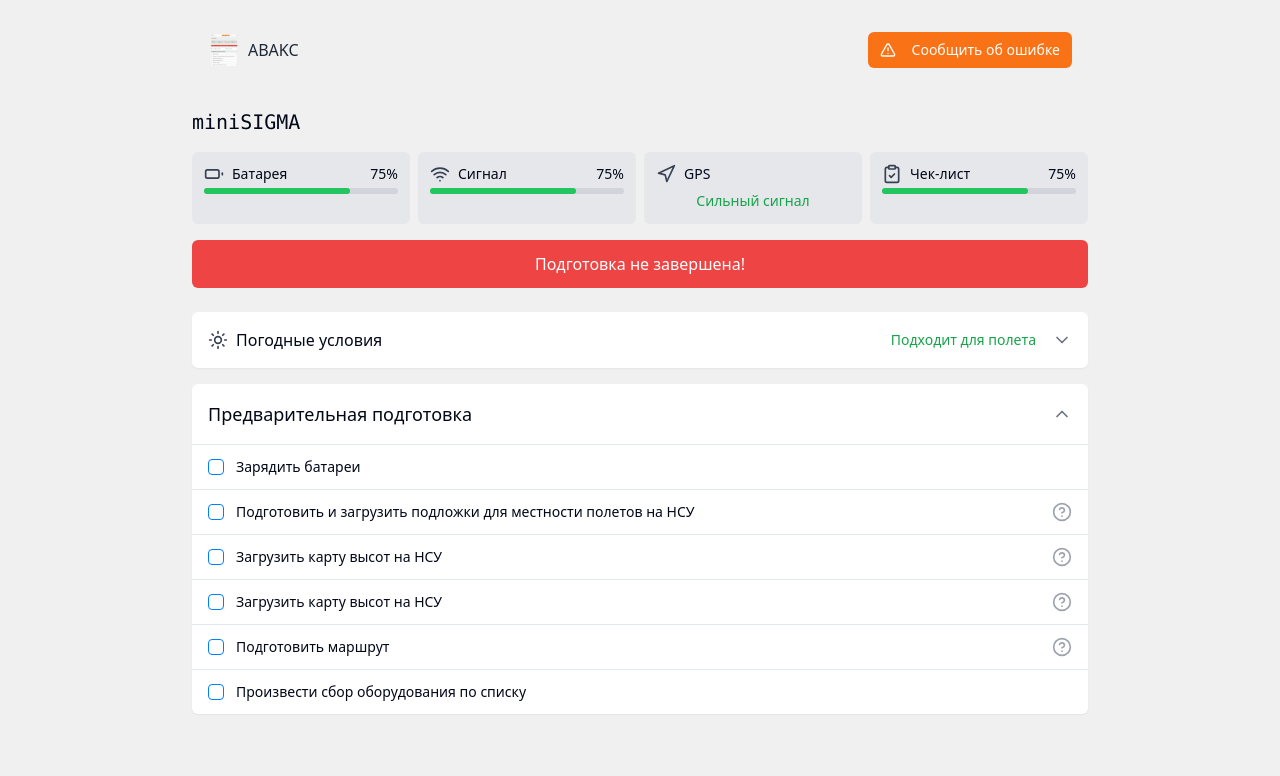
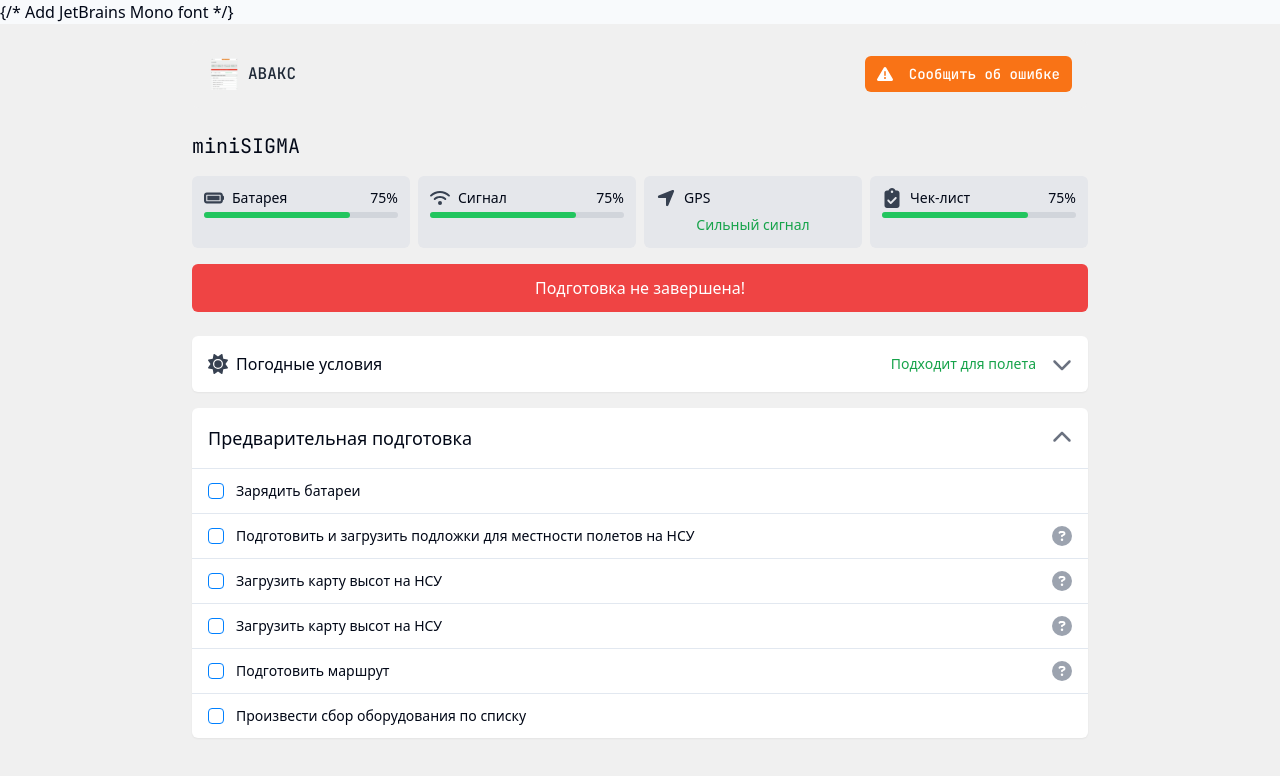
Before and after one commit to SillWo/skybound-drone-ready-check-20, a React (Vite) app: page / in a window 1280 px wide. Shown: the top 776 px of the page. Built offline with nearby package versions, Linux system fonts and the light colour scheme.

Commit message:
feat: Use JetBrains Mono font and Font Awesome icons

```diff
--- a/index.html
+++ b/index.html
@@ -1,9 +1,14 @@
+
 <!DOCTYPE html>
 <html lang="en">
   <head>
     <meta charset="UTF-8" />
     <meta name="viewport" content="width=device-width, initial-scale=1.0" />
     <title>skybound-drone-ready-check</title>
+
+    {/* Add JetBrains Mono font */}
+    <link href="https://fonts.googleapis.com/css2?family=JetBrains+Mono:wght@100;200;300;400;500;600;700;800&display=swap" rel="stylesheet">
+
     <meta name="description" content="Lovable Generated Project" />
     <meta name="author" content="Lovable" />
 
--- a/package.json
+++ b/package.json
@@ -11,6 +11,9 @@
     "preview": "vite preview"
   },
   "dependencies": {
+    "@fortawesome/fontawesome-svg-core": "^6.7.2",
+    "@fortawesome/free-solid-svg-icons": "^6.7.2",
+    "@fortawesome/react-fontawesome": "^0.2.2",
     "@hookform/resolvers": "^3.9.0",
     "@radix-ui/react-accordion": "^1.2.0",
     "@radix-ui/react-alert-dialog": "^1.1.1",
--- a/src/components/DroneHeader.tsx
+++ b/src/components/DroneHeader.tsx
@@ -1,12 +1,12 @@
 
 import React from 'react';
-import { AlertTriangle } from 'lucide-react';
-import { cn } from '@/lib/utils';
+import { FontAwesomeIcon } from '@fortawesome/react-fontawesome';
+import { faTriangleExclamation } from '@fortawesome/free-solid-svg-icons';
 import { Button } from './ui/button';
 
 export const DroneHeader = () => {
   return (
-    <header className="w-full bg-[#f0f0f0] p-4 rounded-lg mb-6 flex justify-between items-center">
+    <header className="w-full bg-[#f0f0f0] p-4 rounded-lg mb-6 flex justify-between items-center font-mono">
       <div className="flex items-center gap-2">
         <img
           src="/lovable-uploads/af714633-6a79-4a7d-bccc-b7742680af3b.png"
@@ -21,7 +21,7 @@ export const DroneHeader = () => {
         size="sm"
         className="bg-orange-500 hover:bg-orange-600 text-white"
       >
-        <AlertTriangle className="h-4 w-4 mr-2" />
+        <FontAwesomeIcon icon={faTriangleExclamation} className="h-4 w-4 mr-2" />
         Сообщить об ошибке
       </Button>
     </header>
--- a/src/components/MinimalistDroneDashboard.tsx
+++ b/src/components/MinimalistDroneDashboard.tsx
@@ -1,13 +1,19 @@
 
 import React from 'react';
-import { Battery, Wifi, Navigation, ClipboardCheck } from 'lucide-react';
+import { FontAwesomeIcon } from '@fortawesome/react-fontawesome';
+import {
+  faBatteryFull,
+  faWifi,
+  faLocationArrow,
+  faClipboardCheck
+} from '@fortawesome/free-solid-svg-icons';
 import { cn } from '@/lib/utils';
 
 interface MinimalistDroneDashboardProps {
-  batteryLevel: number; // 0-100
-  signalStrength: number; // 0-100
+  batteryLevel: number;
+  signalStrength: number;
   gpsStatus: 'strong' | 'weak' | 'no-signal';
-  checklistProgress: number; // 0-100
+  checklistProgress: number;
 }
 
 export function MinimalistDroneDashboard({
@@ -35,7 +41,7 @@ export function MinimalistDroneDashboard({
         <div className="bg-gray-200 rounded-md p-3">
           <div className="flex justify-between items-center mb-1">
             <div className="flex items-center gap-2">
-              <Battery className="h-5 w-5 text-gray-700" />
+              <FontAwesomeIcon icon={faBatteryFull} className="h-5 w-5 text-gray-700" />
               <span className="text-sm">Батарея</span>
             </div>
             <span className="text-sm font-medium">{batteryLevel}%</span>
@@ -51,7 +57,7 @@ export function MinimalistDroneDashboard({
         <div className="bg-gray-200 rounded-md p-3">
           <div className="flex justify-between items-center mb-1">
             <div className="flex items-center gap-2">
-              <Wifi className="h-5 w-5 text-gray-700" />
+              <FontAwesomeIcon icon={faWifi} className="h-5 w-5 text-gray-700" />
               <span className="text-sm">Сигнал</span>
             </div>
             <span className="text-sm font-medium">{signalStrength}%</span>
@@ -67,7 +73,7 @@ export function MinimalistDroneDashboard({
         <div className="bg-gray-200 rounded-md p-3">
           <div className="flex justify-between items-center">
             <div className="flex items-center gap-2">
-              <Navigation className="h-5 w-5 text-gray-700" />
+              <FontAwesomeIcon icon={faLocationArrow} className="h-5 w-5 text-gray-700" />
               <span className="text-sm">GPS</span>
             </div>
           </div>
@@ -86,7 +92,7 @@ export function MinimalistDroneDashboard({
         <div className="bg-gray-200 rounded-md p-3">
           <div className="flex justify-between items-center mb-1">
             <div className="flex items-center gap-2">
-              <ClipboardCheck className="h-5 w-5 text-gray-700" />
+              <FontAwesomeIcon icon={faClipboardCheck} className="h-5 w-5 text-gray-700" />
               <span className="text-sm">Чек-лист</span>
             </div>
             <span className="text-sm font-medium">{checklistProgress}%</span>
--- a/src/components/PreflightChecklist.tsx
+++ b/src/components/PreflightChecklist.tsx
@@ -1,6 +1,11 @@
 
 import { useState } from 'react';
-import { ChevronDown, ChevronUp, HelpCircle } from 'lucide-react';
+import { FontAwesomeIcon } from '@fortawesome/react-fontawesome';
+import {
+  faChevronDown,
+  faChevronUp,
+  faQuestionCircle
+} from '@fortawesome/free-solid-svg-icons';
 import { Checkbox } from './ui/checkbox';
 
 interface ChecklistItem {
@@ -37,9 +42,9 @@ export function PreflightChecklist() {
       >
         <h3 className="font-medium text-lg">Предварительная подготовка</h3>
         {expanded ? (
-          <ChevronUp className="h-5 w-5 text-gray-500" />
+          <FontAwesomeIcon icon={faChevronUp} className="h-5 w-5 text-gray-500" />
         ) : (
-          <ChevronDown className="h-5 w-5 text-gray-500" />
+          <FontAwesomeIcon icon={faChevronDown} className="h-5 w-5 text-gray-500" />
         )}
       </div>
 
@@ -65,7 +70,7 @@ export function PreflightChecklist() {
               </div>
 
               {item.hasHelp && (
-                <HelpCircle className="h-5 w-5 text-gray-400" />
+                <FontAwesomeIcon icon={faQuestionCircle} className="h-5 w-5 text-gray-400" />
               )}
             </div>
           ))}
--- a/src/components/WeatherSection.tsx
+++ b/src/components/WeatherSection.tsx
@@ -1,6 +1,7 @@
 
 import { useState } from 'react';
-import { Sun, ChevronDown, ChevronUp } from 'lucide-react';
+import { FontAwesomeIcon } from '@fortawesome/react-fontawesome';
+import { faSun, faChevronDown, faChevronUp } from '@fortawesome/free-solid-svg-icons';
 import { cn } from '@/lib/utils';
 
 interface WeatherSectionProps {
@@ -17,7 +18,7 @@ export function WeatherSection({ isGoodWeather }: WeatherSectionProps) {
         onClick={() => setExpanded(!expanded)}
       >
         <div className="flex items-center gap-2">
-          <Sun className="h-5 w-5 text-gray-700" />
+          <FontAwesomeIcon icon={faSun} className="h-5 w-5 text-gray-700" />
           <span className="text-base font-medium">Погодные условия</span>
         </div>
 
@@ -29,16 +30,15 @@ export function WeatherSection({ isGoodWeather }: WeatherSectionProps) {
             {isGoodWeather ? "Подходит для полета" : "Не подходит для полета"}
           </span>
           {expanded ? (
-            <ChevronUp className="h-5 w-5 text-gray-500" />
+            <FontAwesomeIcon icon={faChevronUp} className="h-5 w-5 text-gray-500" />
           ) : (
-            <ChevronDown className="h-5 w-5 text-gray-500" />
+            <FontAwesomeIcon icon={faChevronDown} className="h-5 w-5 text-gray-500" />
           )}
         </div>
       </div>
 
       {expanded && (
         <div className="mt-3 border-t pt-3">
-          {/* Weather details would go here */}
           <div className="text-sm text-gray-600">
             Temperature: 22°C, Wind: 5 km/h, Visibility: Good
           </div>
--- a/tailwind.config.ts
+++ b/tailwind.config.ts
@@ -97,6 +97,9 @@ export default {
 			animation: {
 				'accordion-down': 'accordion-down 0.2s ease-out',
 				'accordion-up': 'accordion-up 0.2s ease-out'
+			},
+			fontFamily: {
+				'mono': ['JetBrains Mono', 'ui-monospace', 'SFMono-Regular', 'monospace'],
 			}
 		}
 	},
```
Also changed, not shown: 1 other file (tests, documents, lock files or other folders).
